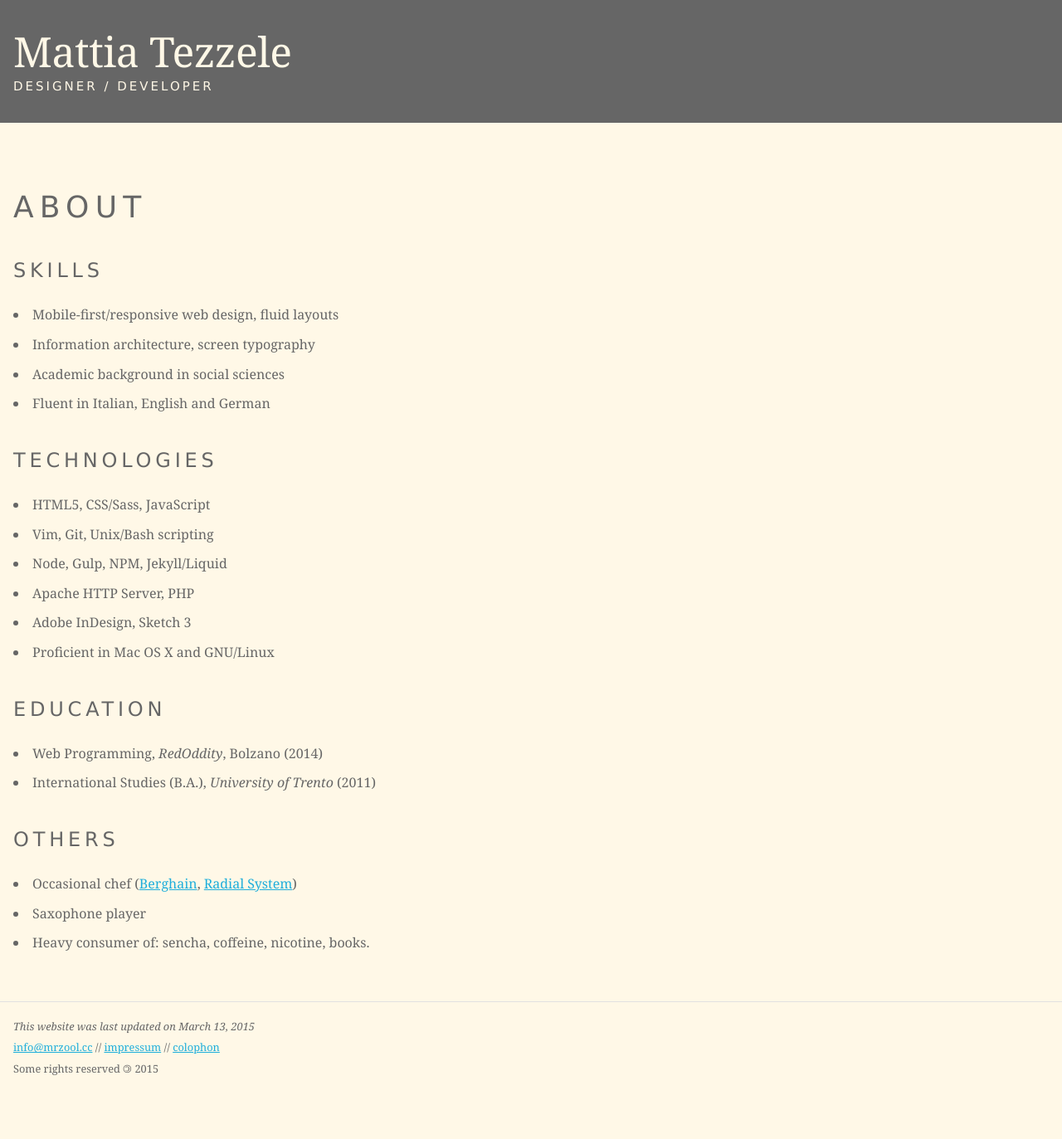
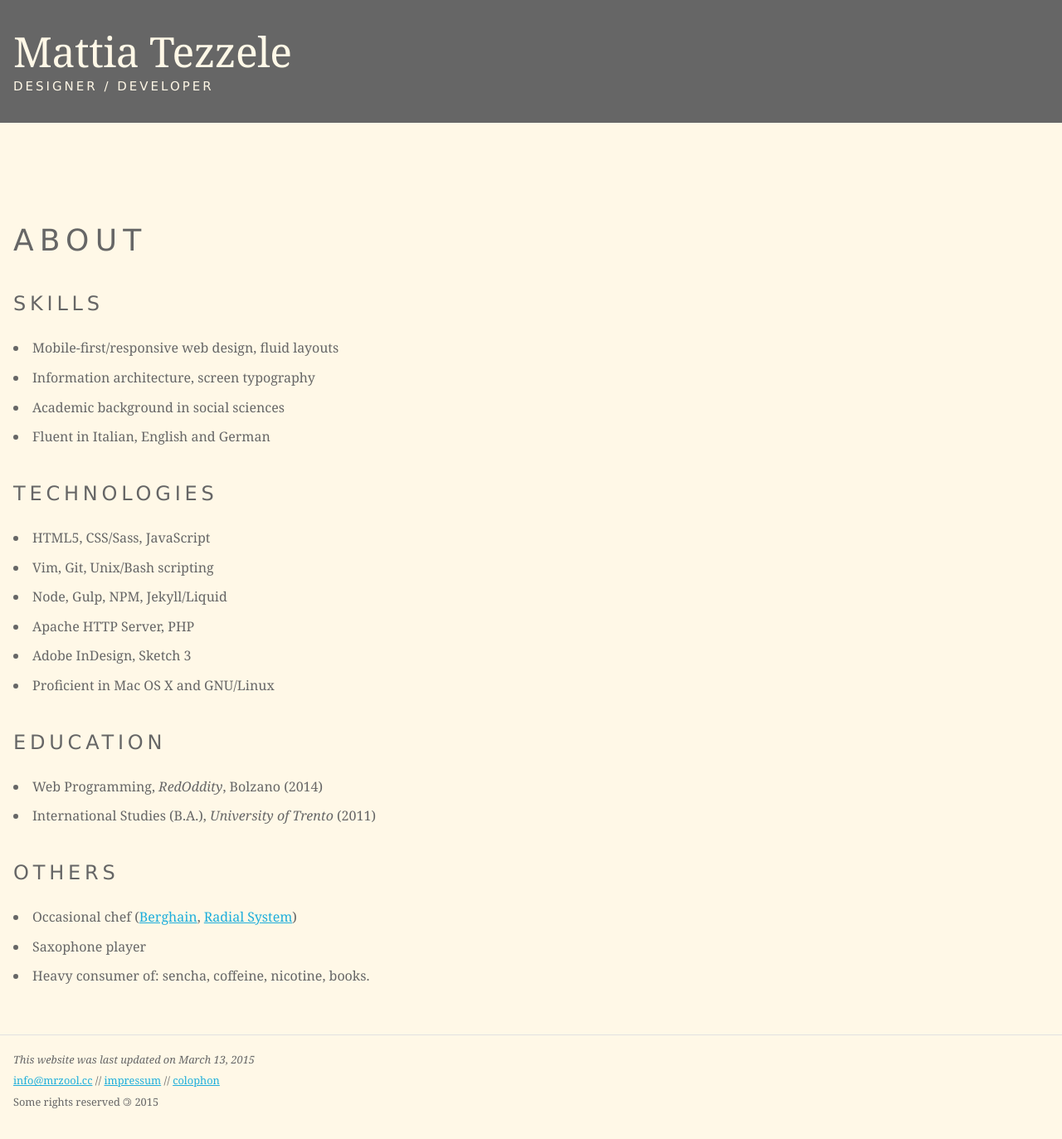
Before and after one commit to mrzool/mrzool.github.io, a Jekyll site: the page built from about/index.md, in a window 1280 px wide. Shown: the whole page at 83% size. Built offline with Jekyll 4.4.1, drawn with Linux system fonts in a browser that asks for light colours; before the commit the page ends 1333 px from its top, so only the background shows below that.

Commit message:
No margin-top to h1 and h2

```diff
--- a/css/skeleton.css
+++ b/css/skeleton.css
@@ -154,7 +154,6 @@ h1, h2, h3, h4, h5, h6 {
   text-transform: uppercase;
   letter-spacing: .2em;
   font-weight: 300;
-  margin-top: 4rem;
   margin-bottom: 2.5rem;
 }
 
@@ -163,6 +162,9 @@ h1 {
   margin-top: 0;
 }
 
+h3, h4, h5, h6 {
+  margin-top: 4rem;
+}
 
 h1, .h1 { font-size: 3.0rem; line-height: 1.2; }
 h2, .h2 { font-size: 2.4rem; line-height: 1.25; }
```
Also changed, not shown: css/prod/s.min.css.
